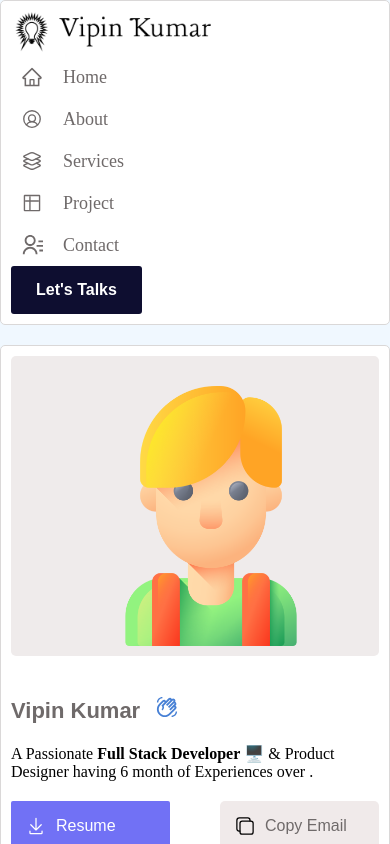
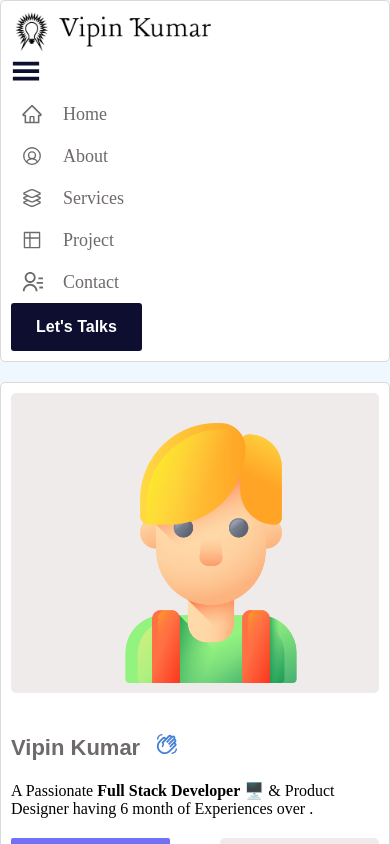
Before and after one commit to Vipinkm1/Vipin-Portfolio, a React (Vite) app: page /services in a window 390 px wide. Shown: the top 844 px of the page. Built offline with nearby package versions, Linux system fonts and the light colour scheme.

Commit message:
adding hamburger menu bar

```diff
--- a/src/App.css
+++ b/src/App.css
@@ -74,10 +74,12 @@
   font-size: 30px;
   color: rgb(14, 14, 48);
   cursor: pointer;
-  display: none;
 }
+
+
 /* hero -section */
 .hero-section{
+
   display: flex;
   justify-content: start;
   margin-top: 20px;
--- a/src/components/Navbar/Navbar.jsx
+++ b/src/components/Navbar/Navbar.jsx
@@ -1,4 +1,4 @@
-import React from 'react'
+import React, { useState } from 'react'
 import Logo from '../../assets/logo.png'
 import { AiOutlineHome } from "react-icons/ai";
 import { PiUserCircle } from "react-icons/pi";
@@ -8,13 +8,21 @@ import { GiHamburgerMenu } from "react-icons/gi";
 import { RiContactsLine } from "react-icons/ri";
 import { Link } from 'react-router-dom';
 const Navbar = () => {
+    const [isOpen, setIsOpen] = useState(false)
+    const handleMenu = () => {
+        setIsOpen(!isOpen)
+    }
     return (
+        //  check the main condition value are added the same value is here
         <div className='nav-border'>
             <div className='nav-item'>
                 <Link to={'/'} className='logo-container'>
                     <img className='logo-size' src={Logo} />
                 </Link>
-                <div className='nav-container'>
+                <div className='hamburger-menu-bar' onClick={handleMenu}>
+                    <GiHamburgerMenu />
+                </div>
+                <div className={`nav-container ${isOpen ? 'true' : ''}`} >
                     <Link to={'/'} className='nav show-active'  >
                         <AiOutlineHome className='icon' />
                         <p>Home</p>
@@ -39,9 +47,6 @@ const Navbar = () => {
                 <Link to={'/contact'}>
                     <button className='lets-talk'>Let's Talks</button>
                 </Link>
-                <div className='hamburger-menu-bar'>
-                    <GiHamburgerMenu/>
-                </div>
             </div>
         </div>
     )
--- a/src/components/Pages/Services/Services.jsx
+++ b/src/components/Pages/Services/Services.jsx
@@ -12,8 +12,6 @@ const Services = () => {
   const [openBoxSecond, setOpenBoxSecond] = useState(false)
   const [openBoxThird, setOpenBoxThird] = useState(false)
   const [openBoxFourth, setOpenBoxFourth] = useState(false)
-  const [openBoxFivth, setOpenBoxFivth] = useState(false)
-
   //  imported value added the main condition value
   const services = [
     { id: 1, serviceImage: UX, serviceTitle: 'UX/UI Designer' },
```
